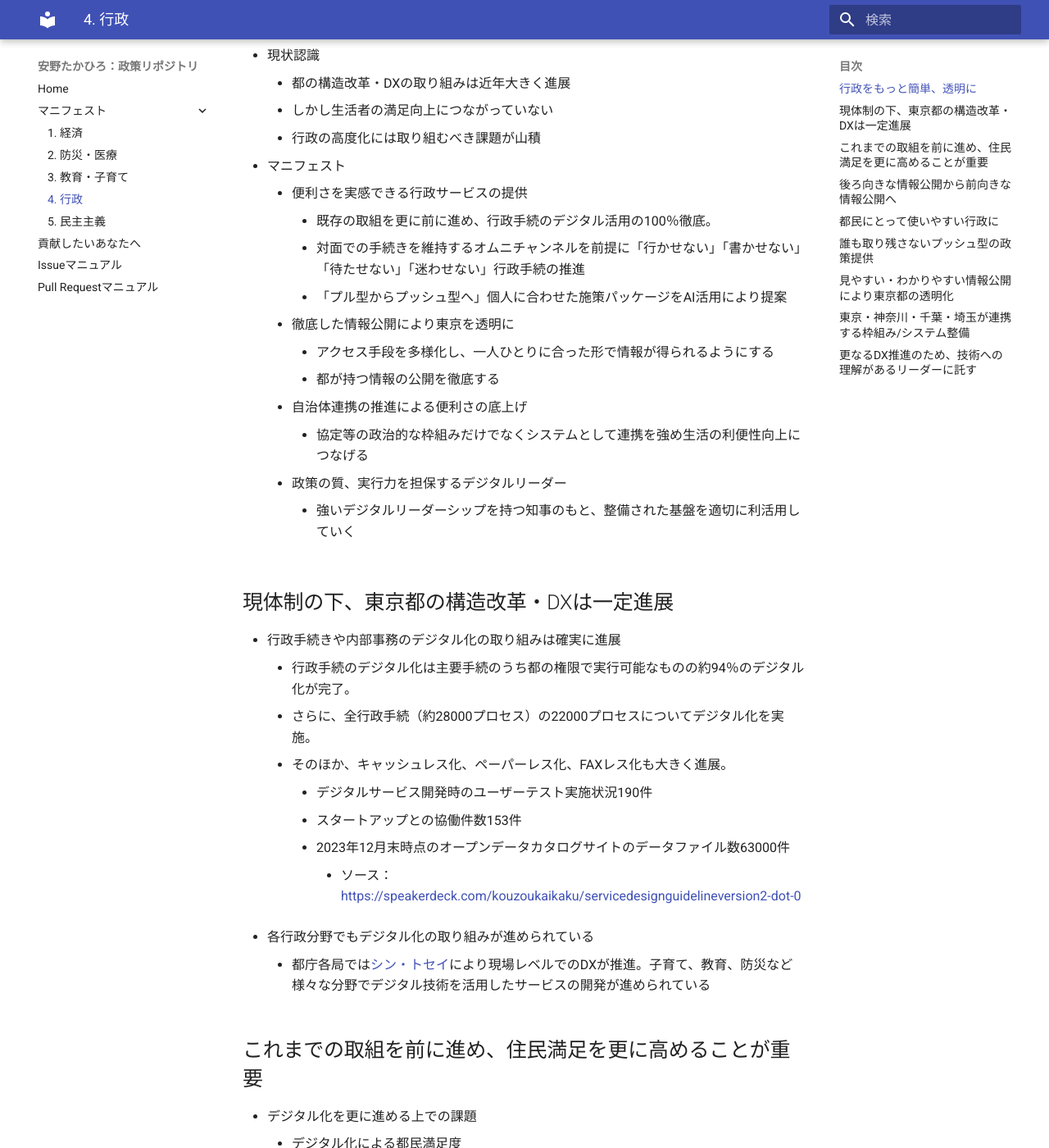
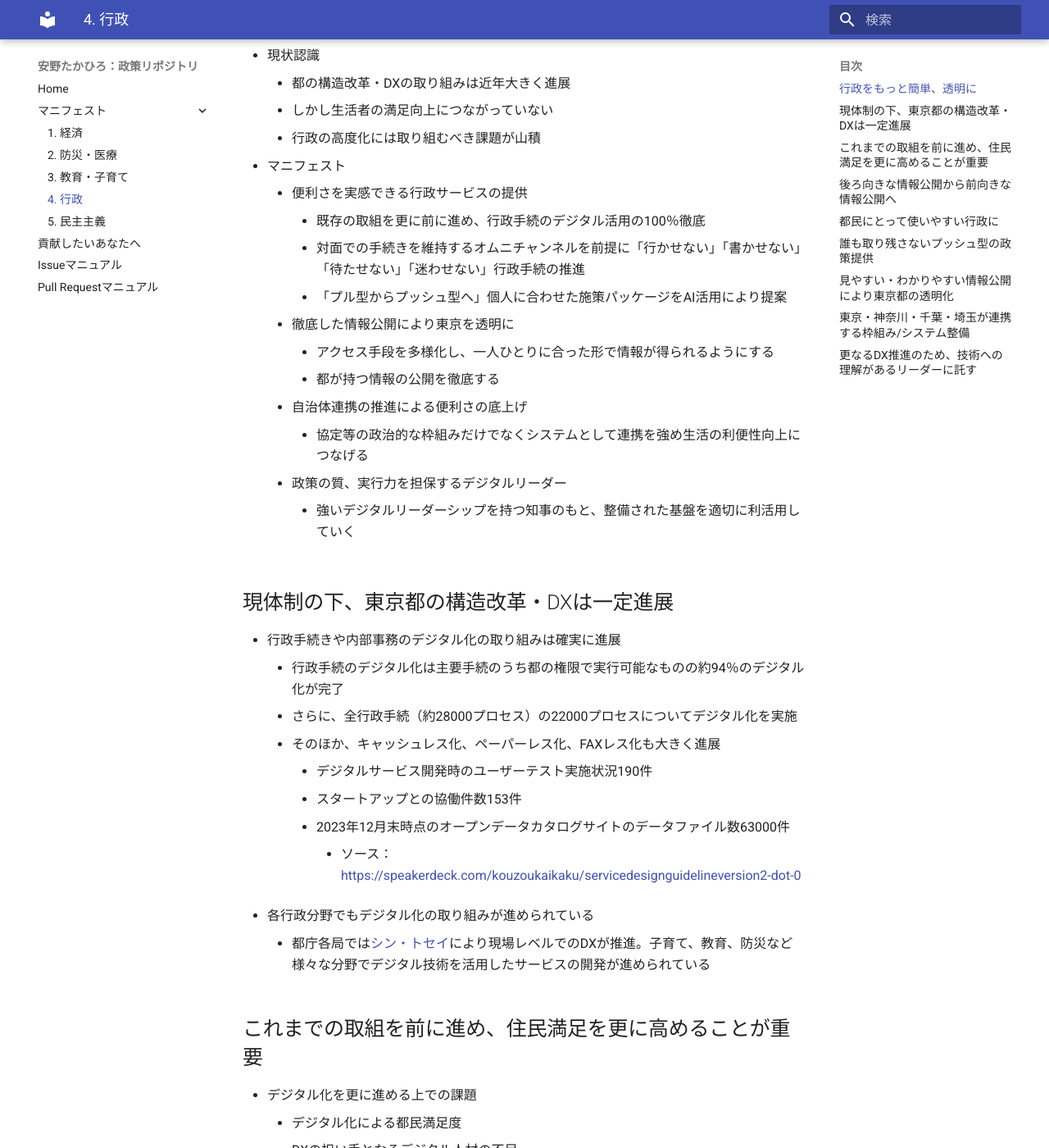
Before and after one commit to takahiroanno2024/election2024, an MkDocs documentation site: the page built from docs/manifest/administration.md, in a window 1280 px wide and 1400 px high, scrolled down 610 px. Shown: the whole window at 82% size. Built offline with MkDocs 1.6.1 and Material for MkDocs 9.7.7, drawn with Linux system fonts in a browser that asks for light colours; some of the changed text lies outside the part shown.

```diff
--- a/docs/manifest/administration.md
+++ b/docs/manifest/administration.md
@@ -10,7 +10,7 @@
     - 行政の高度化には取り組むべき課題が山積
 - マニフェスト
     - 便利さを実感できる行政サービスの提供
-        - 既存の取組を更に前に進め、行政手続のデジタル活用の100％徹底。
+        - 既存の取組を更に前に進め、行政手続のデジタル活用の100％徹底
         - 対面での手続きを維持するオムニチャンネルを前提に「行かせない」「書かせない」「待たせない」「迷わせない」行政手続の推進
         - 「プル型からプッシュ型へ」個人に合わせた施策パッケージをAI活用により提案
     - 徹底した情報公開により東京を透明に
@@ -24,9 +24,9 @@
 ## 現体制の下、東京都の構造改革・DXは一定進展
 
 - 行政手続きや内部事務のデジタル化の取り組みは確実に進展
-    - 行政手続のデジタル化は主要手続のうち都の権限で実行可能なものの約94％のデジタル化が完了。
-    - さらに、全行政手続（約28000プロセス）の22000プロセスについてデジタル化を実施。
-    - そのほか、キャッシュレス化、ペーパーレス化、FAXレス化も大きく進展。
+    - 行政手続のデジタル化は主要手続のうち都の権限で実行可能なものの約94％のデジタル化が完了
+    - さらに、全行政手続（約28000プロセス）の22000プロセスについてデジタル化を実施
+    - そのほか、キャッシュレス化、ペーパーレス化、FAXレス化も大きく進展
         - デジタルサービス開発時のユーザーテスト実施状況190件
         - スタートアップとの協働件数153件
         - 2023年12月末時点のオープンデータカタログサイトのデータファイル数63000件
@@ -84,7 +84,7 @@
 ## 誰も取り残さないプッシュ型の政策提供
 
 - これまでの行政サービスは、大量の情報から自分に合ったサービスを探す必要があり、面倒さや、使えるサービスに気づかないという漏れが生まれていた
-- 今後は、プッシュ型で必要な政策情報を取得できるようにする。
+- 今後は、プッシュ型で必要な政策情報を取得できるようにする
     - 本人情報や事前に入力した興味・関心から関連する政策をプッシュ型で提案（アプリやメールでの通知を想定）
 
 ## 見やすい・わかりやすい情報公開により東京都の透明化
```
